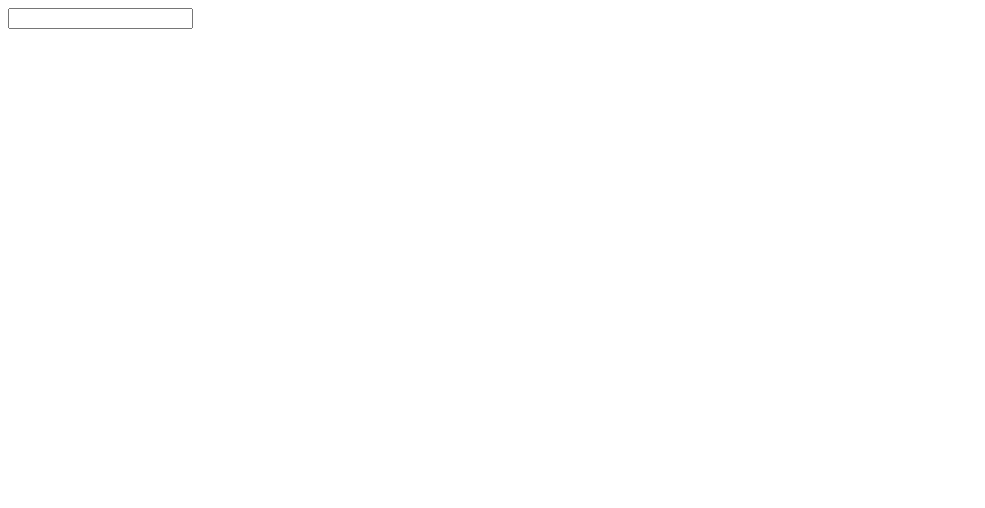
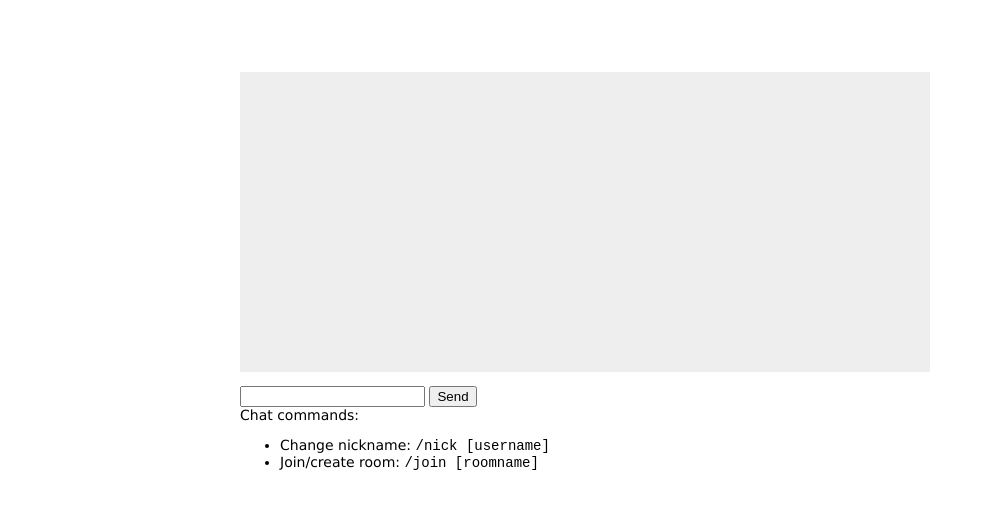
Before and after one commit to zhoujing0519/Node.js-in-Action, a website: page chatrooms/public/index.html in a window 1280 px wide. Shown: the whole page, without its empty margins (0-985 px from the left). Drawn offline with Linux system fonts and the light colour scheme.

Commit message:
html,css

```diff
--- a/chatrooms/lib/server.js
+++ b/chatrooms/lib/server.js
@@ -69,13 +69,13 @@ var http = require('http'), // 内置的http模块提供了HTTP服务器和客
 		}
 
 		// 设置绝对路径
-		absPath = './' + filePath;
+		absPath = '../' + filePath;
 
 		// 返回静态文件
 		serveStatic(response, cache, absPath);
 	});
 
 	// 让服务器监听TCP/IP端口3000
-	server.listen(3000, function(){
-		console.log("Server listening on port 3000.");
+	server.listen(8080, function(){
+		console.log("Server listening on port 8080.");
 	});
--- a/chatrooms/public/css/style.css
+++ b/chatrooms/public/css/style.css
@@ -0,0 +1,27 @@
+body{
+	padding: 50px;
+	font: 14px 'Lucida Grande', Helvetica, Arial, sans-serif;
+}
+
+a{
+	color: #00b7ff;
+}
+
+#content{
+	width: 800px;
+	margin: 0 auto;
+}
+
+#room{
+	background-color: #ddd;
+	margin-bottom: 1em;
+}
+
+#messages{
+	width: 690px;
+	height: 300px;
+	overflow: auto;
+	background-color: #eee;
+	margin-bottom: 1em;
+	margin-right: 10px;
+}
--- a/chatrooms/public/index.html
+++ b/chatrooms/public/index.html
@@ -13,6 +13,15 @@
 
 		<form id="send-form">
 			<input type="text" id="send-message">
+			<input type="submit" id="send-button" value="Send" />
+
+			<div id="help">
+				Chat commands:
+				<ul>
+					<li>Change nickname: <code>/nick [username]</code></li>
+					<li>Join/create room: <code>/join [roomname]</code></li>
+				</ul>
+			</div>
 		</form>
 	</div>
 </body>
```
